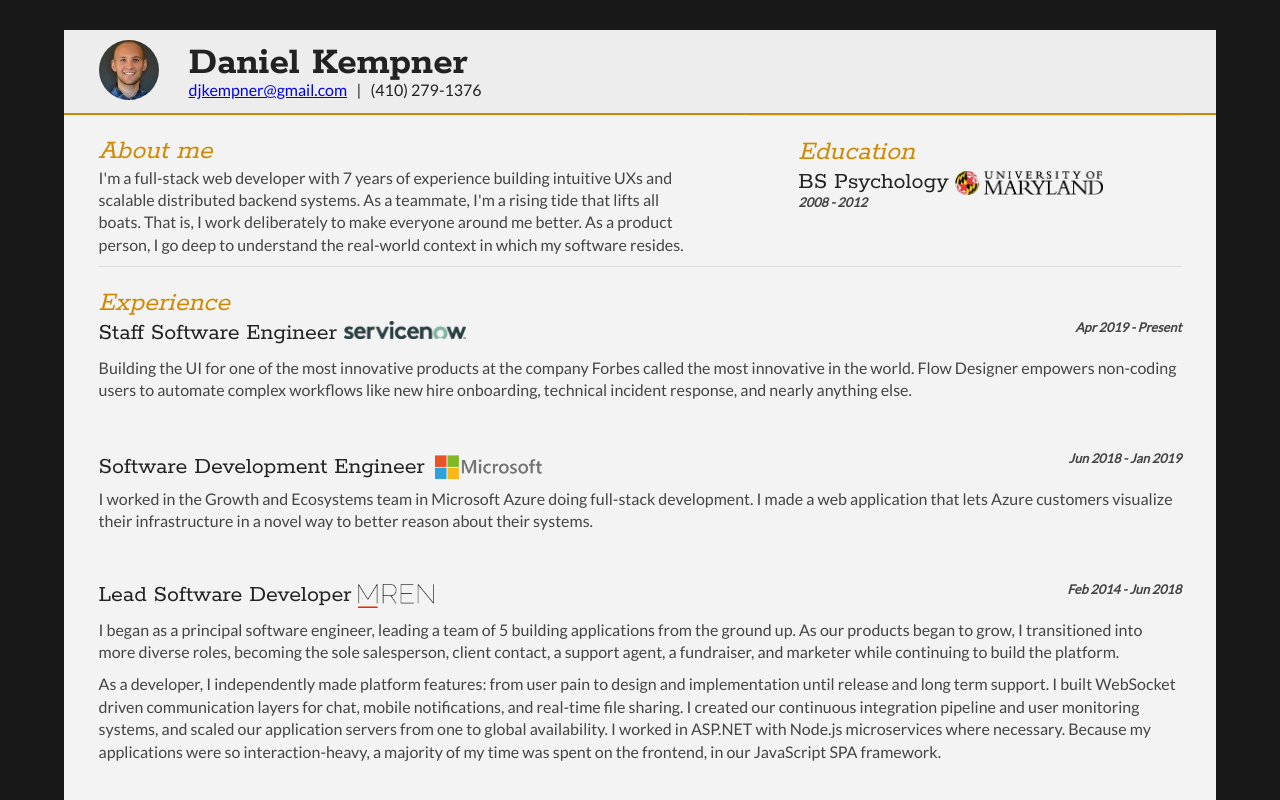
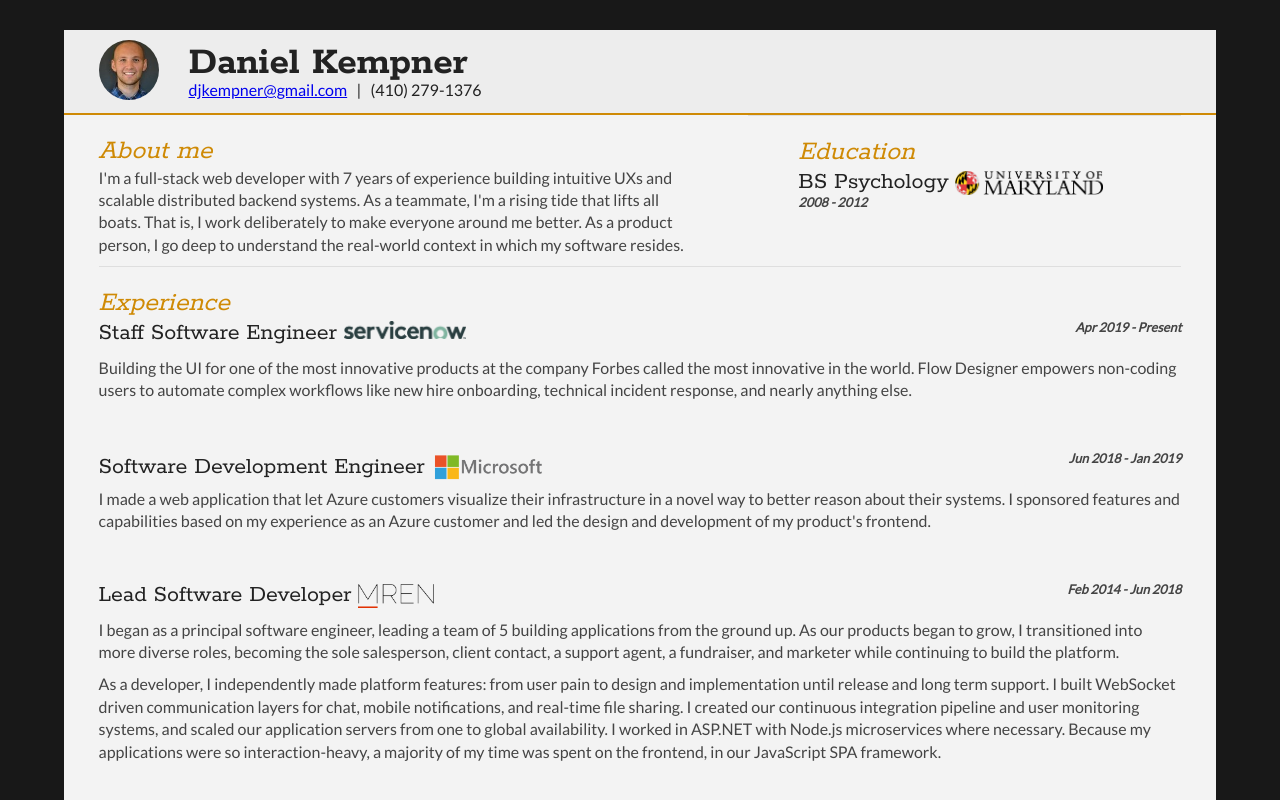
Before and after one commit to dkempner/Resume-Site, a plain HTML site: page index.html in a window 1280 px wide. Shown: the top 800 px of the page. Drawn offline with Linux system fonts and the light colour scheme.

Commit message:
Update index.html

```diff
--- a/index.html
+++ b/index.html
@@ -139,10 +139,9 @@
               <p class="subDetails">Jun 2018 - Jan 2019</p>
               <div class="clear"></div>
               <p>
-                I worked in the Growth and Ecosystems team in Microsoft Azure
-                doing full-stack development. I made a web application that lets
-                Azure customers visualize their infrastructure in a novel way to
-                better reason about their systems.
+                I made a web application that let Azure customers visualize their infrastructure in a novel way to
+                better reason about their systems. I sponsored features and capabilities based on my experience as an
+                Azure customer and led the design and development of my product's frontend.
               </p>
             </article>
             <article>
```
